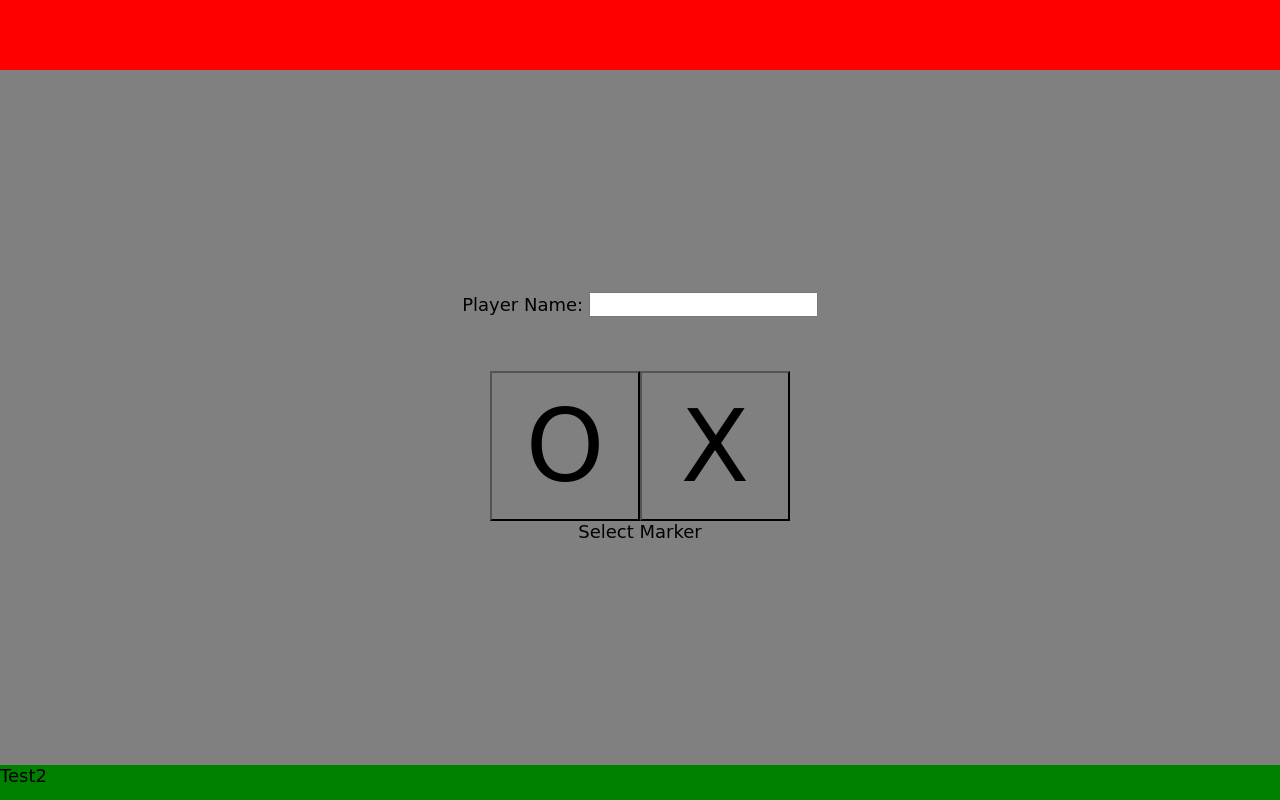
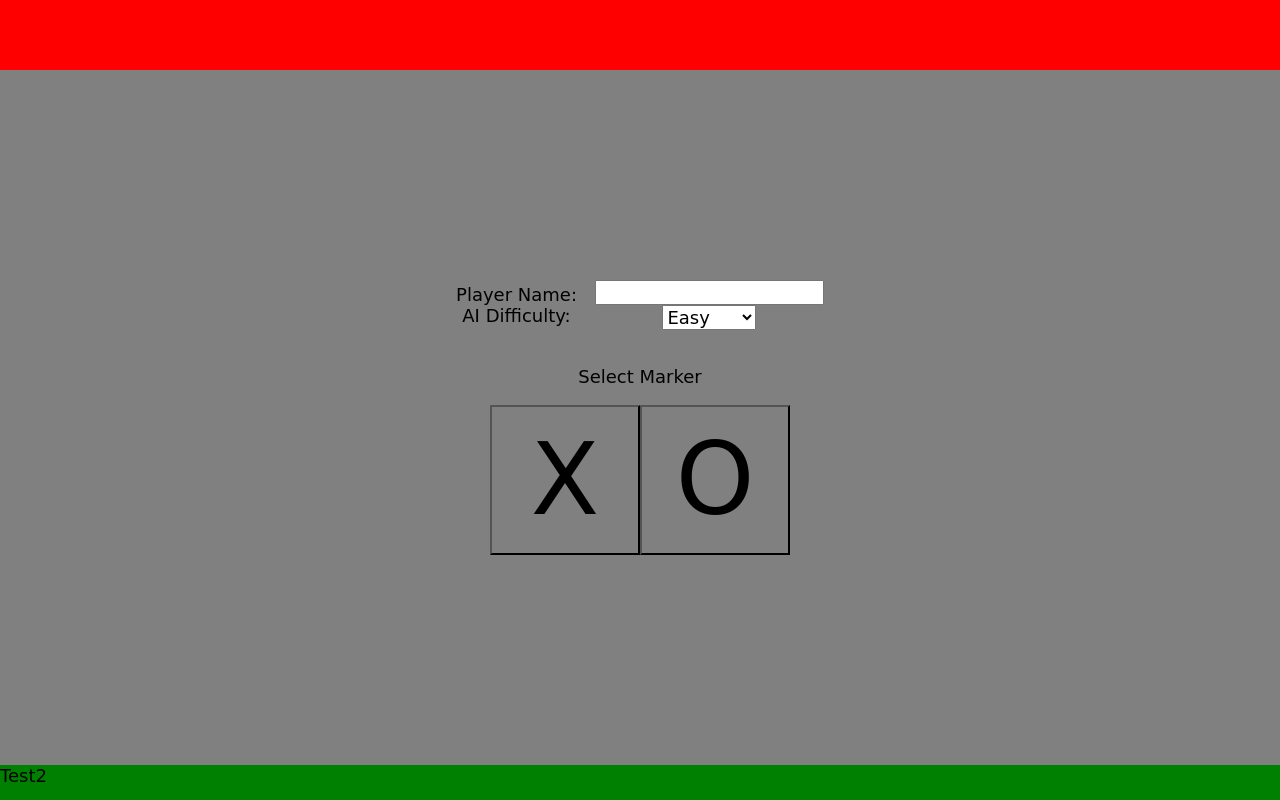
Before and after one commit to Roibeirt/tic-tac-toe, a plain HTML site: page index.html in a window 1280 px wide. Both pictures are taken after a click on the button "Single Player". Drawn offline with Linux system fonts and the light colour scheme; a web font is replaced by a local one.

Commit message:
basic singleplayer functioning

```diff
--- a/script.js
+++ b/script.js
@@ -9,11 +9,38 @@ const ticTacToe = (() => {
 
         let gameType = "";
         let currentPlayer = 1;
+        let aiPlayer = 0;
+        let aiDifficulty = "easy"
+
+        const gameStart = (singlePlayer, aiDifficulty) => {
+
+            if (singlePlayer == true){
+                aiDifficulty = aiDifficulty;
+                if (Players.playerList[0].playerNumber == 2){
+                    aiPlayer = 1;
+                }
+                else{
+                    aiPlayer = 2;
+                }
+                displayController.drawGameboard(aiPlayer);
+            }
+        }
+
+        const aiMove = () => {
+            let playableTiles = gameBoard.board.flat().filter(x => x.boardSquare.textContent == "");
+            let move = Math.floor(Math.random() * playableTiles.length);
+            gameBoard.updateGameboard(playableTiles[move].row, playableTiles[move].index, currentPlayer);
+
+        }
 
         const gameStep = (row, index) => {
-            //update board
 
-            gameBoard.updateGameboard(row, index, currentPlayer)
+            if (currentPlayer == aiPlayer){
+                aiMove();
+            }
+            else{
+                gameBoard.updateGameboard(row, index, currentPlayer)
+            }
 
             // check for win/draw
             if (checkWin() === true){
@@ -24,6 +51,10 @@ const ticTacToe = (() => {
             }
             else{
                 changePlayer();
+            }
+
+            if(currentPlayer == aiPlayer){
+                gameStep();
             }
 
         }
@@ -58,9 +89,10 @@ const ticTacToe = (() => {
                 return(true);
             }
         }
-
+        // check for a draw
         const checkDraw = () => {
 
+            // flatten the board and make sure every tile has a mark
             let drawCheck = gameBoard.board.flat();
 
             if (drawCheck.every((x) => x.boardSquare.textContent != "")){
@@ -87,7 +119,7 @@ const ticTacToe = (() => {
             alert("Draw!");
         }
 
-        return{gameStep}
+        return{gameStep, aiMove, gameStart}
 
     })();
 
@@ -97,29 +129,20 @@ const ticTacToe = (() => {
 
         const playerList = [];
 
-        const createPlayerOne = (playerName) => {
+        const createPlayer = (playerName, playerNumber) => {
 
-            const playerOne = playerFactory(playerName, 1);
+            const playerOne = playerFactory(playerName, playerNumber);
             playerList.push(playerOne);
-            for(const player of playerList){
-                console.log(player);
-            }
-            alert("didit!");
 
         };
 
-        const createPlayerTwo = (playerName) =>{
+        const playerFactory = (playerName, playerNumber) => {
 
+            return{playerName, playerNumber};
 
         };
 
-        const playerFactory = (playerName, number) => {
-
-            return{playerName, number};
-
-        };
-
-        return{createPlayerOne, playerList}
+        return{createPlayer, playerList}
 
     })();
 
@@ -147,6 +170,15 @@ const ticTacToe = (() => {
 
     const displayController = (() => {
 
+        /* Win Screen */
+
+        const drawWinScreen = (winner) => {
+
+
+
+
+        }
+
         /* Clear Screen */
 
         const clearScreen = () => {
@@ -157,7 +189,7 @@ const ticTacToe = (() => {
 
         /* Gameboard Screen */
 
-        const drawGameboard = () => {
+        const drawGameboard = (aiPlayer) => {
 
             clearScreen();
 
@@ -176,6 +208,9 @@ const ticTacToe = (() => {
             }
 
             contentArea.appendChild(boardContainer);
+            if (aiPlayer == 1){
+                game.gameStep();
+            }
         }
 
         /* Title Screen */
@@ -219,15 +254,52 @@ const ticTacToe = (() => {
         clearScreen();
         // create screen elements
         const containerForm = document.createElement('form');
+        const labelsAndInputs = document.createElement('div')
+        labelsAndInputs.id ="labels-and-inputs";
+        const inputs = document.createElement('div')
+        inputs.classList = "inputs";
+        const labels = document.createElement('div')
+        labels.classList = "labels"
+
 
         const nameLabel = document.createElement('label');
         nameLabel.htmlFor = "player-name";
         nameLabel.textContent = "Player Name: "
-
         const nameInput = document.createElement('input');
         nameInput.type = "text";
         nameInput.name = "player-name";
         nameInput.id = "player-name";
+
+        const difficultyLabel = document.createElement("label");
+        difficultyLabel.htmlFor = "ai-menu";
+        difficultyLabel.textContent = "AI Difficulty: "
+
+        const aiMenu = document.createElement("select");
+        aiMenu.name = "ai-menu";
+        aiMenu.id = "ai-menu";
+
+        const easy = document.createElement("option")
+        easy.value = "easy";
+        easy.textContent = "Easy"
+        const medium = document.createElement("option")
+        medium.value = "medium";
+        medium.textContent = "Medium"
+        const hard = document.createElement("option")
+        hard.value = "hard";
+        hard.textContent = "Hard"
+
+        aiMenu.appendChild(easy);
+        aiMenu.appendChild(medium);
+        aiMenu.appendChild(hard);
+
+        inputs.appendChild(nameInput);
+        inputs.appendChild(aiMenu);
+
+        labels.appendChild(nameLabel);
+        labels.appendChild(difficultyLabel);
+
+        labelsAndInputs.appendChild(labels);
+        labelsAndInputs.appendChild(inputs);
 
         const markSelectDiv = document.createElement("div");
         markSelectDiv.classList = "mark-select";
@@ -246,42 +318,48 @@ const ticTacToe = (() => {
         xButton.addEventListener('click', (e) =>{
             // prevent clicking the button from refreshing the page
             e.preventDefault();
-            createSinglePlayer("X")
+            if (nameInput.value.length < 1){
+                alert("Please enter your name");
+                return;
+            }
+            SinglePlayer(1)
         } );
         oButton.addEventListener('click', (e) =>{
             // prevent clicking the button from refreshing the page
             e.preventDefault();
-            createSinglePlayer("O")
-        } );
-
-        function createSinglePlayer(marker) {
             if (nameInput.value.length < 1){
                 alert("Please enter your name");
                 return;
             }
-            else{
+            SinglePlayer(2)
+        } );
+
+        function SinglePlayer(playerNumber) {
+
                 // create player
-                Players.createPlayerOne(nameInput.value);
+                Players.createPlayer(nameInput.value, playerNumber);
+                // start the game
+                game.gameStart(true, aiMenu.value);
                 // disable buttons so additional players cant be created during animation
                 xButton.disabled = true;
                 oButton.disabled = true;
                 // once the animation ends, draw the gameboard
-                containerForm.addEventListener('animationend', () => drawGameboard('singleplayer', marker));
+                containerForm.addEventListener('animationend', () => game.gameStep());
                 // animate the form moving off screen
                 containerForm.classList = 'exit-down';
-            }
+
+
 
         }
         // append elements to correct containers
 
+        markSelectButtonsDiv.appendChild(xButton);
         markSelectButtonsDiv.appendChild(oButton);
-        markSelectButtonsDiv.appendChild(xButton);
+        markSelectDiv.appendChild(markSelectLabel);
         markSelectDiv.appendChild(markSelectButtonsDiv);
-        markSelectDiv.appendChild(markSelectLabel);
 
-        containerForm.appendChild(nameLabel);
-        containerForm.appendChild(nameInput);
 
+        containerForm.appendChild(labelsAndInputs);
         containerForm.appendChild(markSelectDiv);
 
         contentArea.appendChild(containerForm);
@@ -296,7 +374,11 @@ const ticTacToe = (() => {
         displayController.drawTitleScreen();
     }
 
-    return{startGame};
+    function testAI(){
+        game.aiMove();
+    }
+
+    return{startGame, testAI};
 
 })();
 
--- a/style.css
+++ b/style.css
@@ -152,3 +152,23 @@ body{
     animation-delay: 0s;
     animation-fill-mode: forwards;
 }
+
+.labels{
+    display: flex;
+    flex-direction: column;
+    justify-content: center;
+    align-items: center;
+
+    padding-right: 1rem;
+}
+.inputs{
+    display: flex;
+    flex-direction: column;
+    justify-content: center;
+    align-items: center;
+}
+
+#labels-and-inputs{
+    display: flex;
+    flex-direction: row;
+}
```
Also changed, not shown: index.html (+14 -2 lines).
